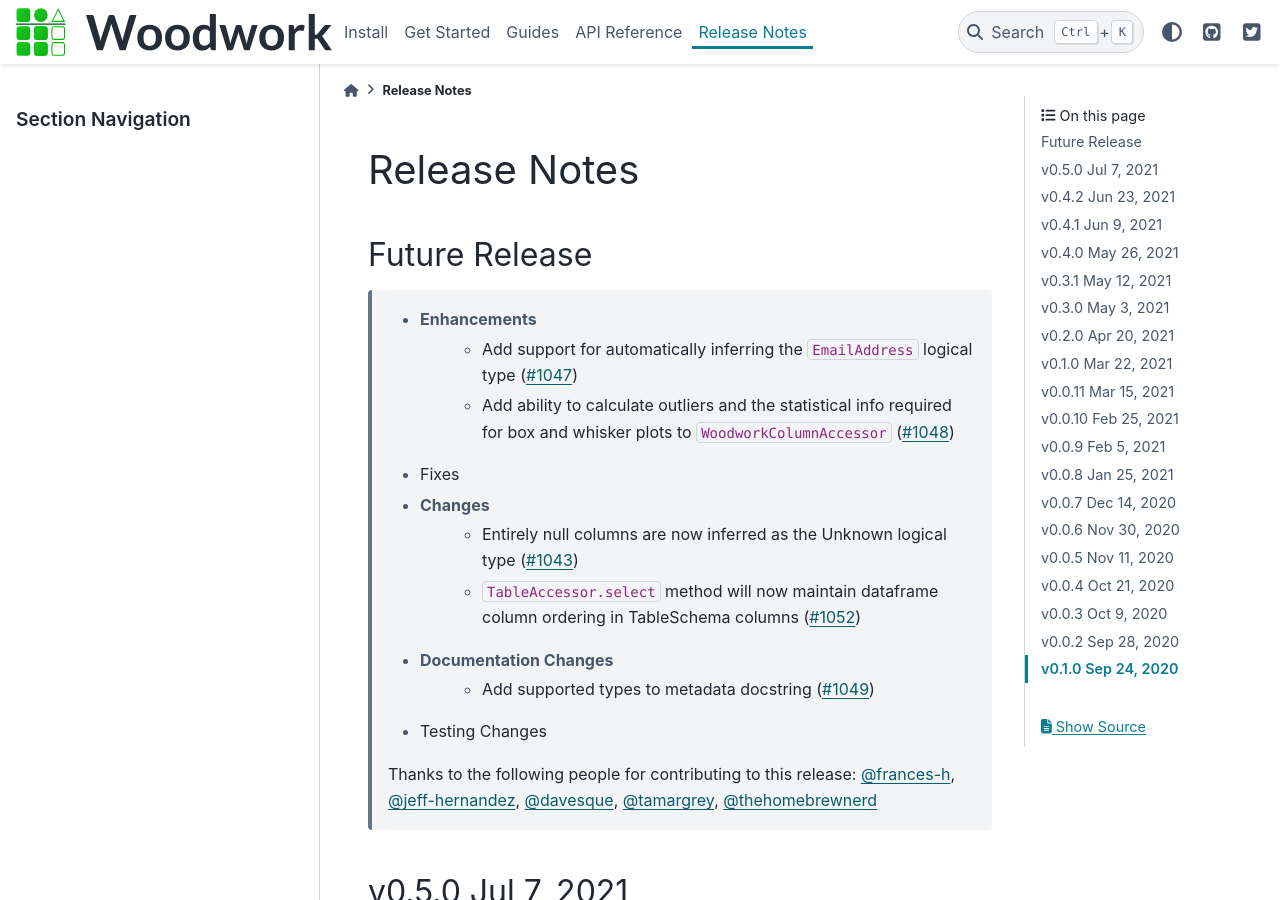
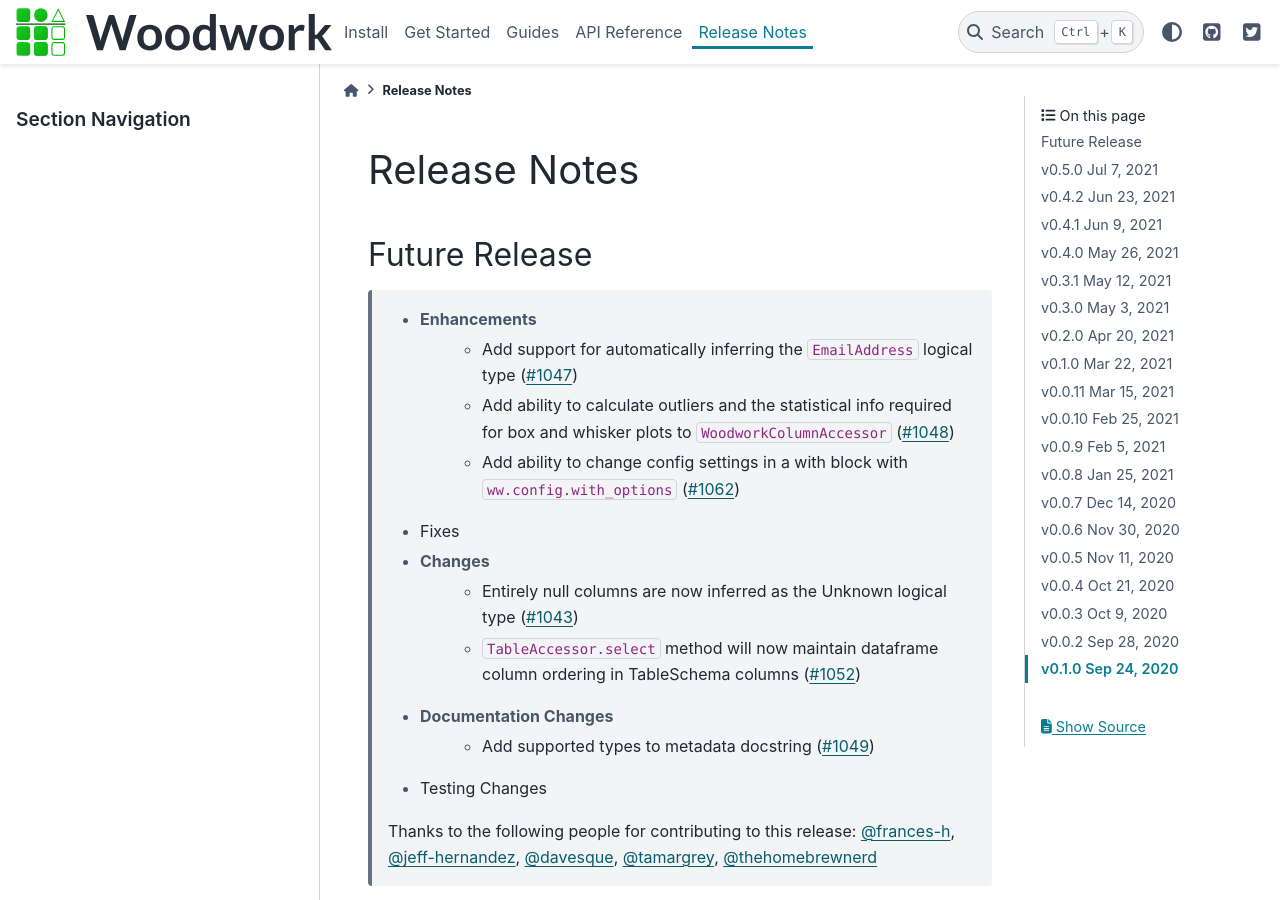
Before and after one commit to alteryx/woodwork, a Sphinx documentation site: the page built from docs/source/release_notes.rst, in a window 1280 px wide and 900 px high. Built offline with Sphinx 7.4.7 and the PyData theme 0.15.4, drawn with Linux system fonts in a browser that asks for light colours; comment, search, counter and statistics services are not loaded.

Commit message:
Update release notes

```diff
--- a/docs/source/release_notes.rst
+++ b/docs/source/release_notes.rst
@@ -9,6 +9,8 @@ Future Release
           type (:pr:`1047`)
         * Add ability to calculate outliers and the statistical info required for box and whisker plots
           to ``WoodworkColumnAccessor`` (:pr:`1048`)
+        * Add ability to change config settings in a with block with
+          ``ww.config.with_options`` (:pr:`1062`)
     * Fixes
     * Changes
         * Entirely null columns are now inferred as the Unknown logical type (:pr:`1043`)
```
